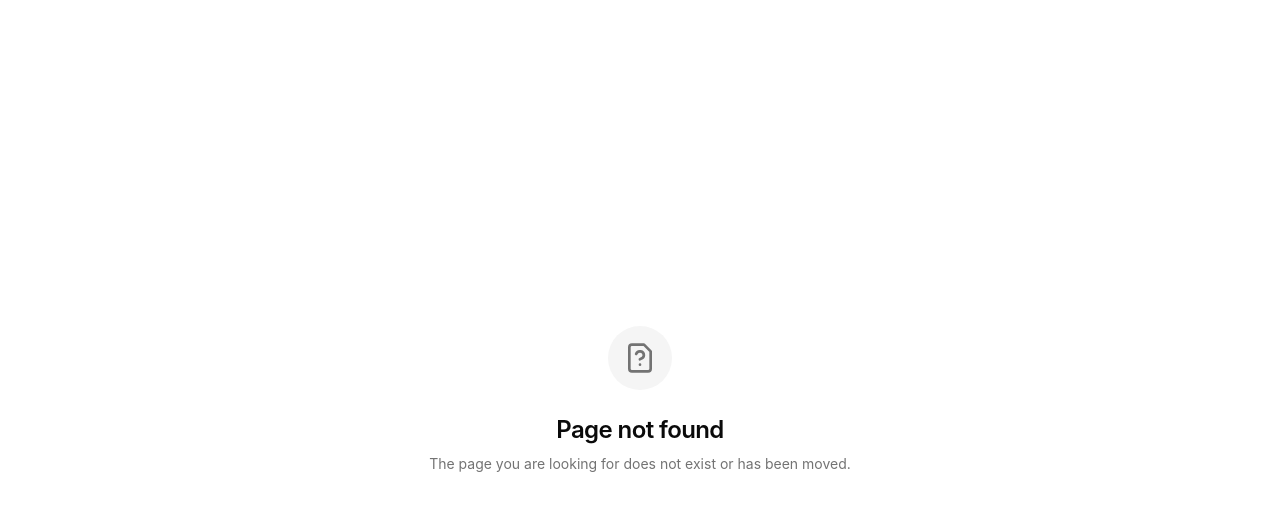
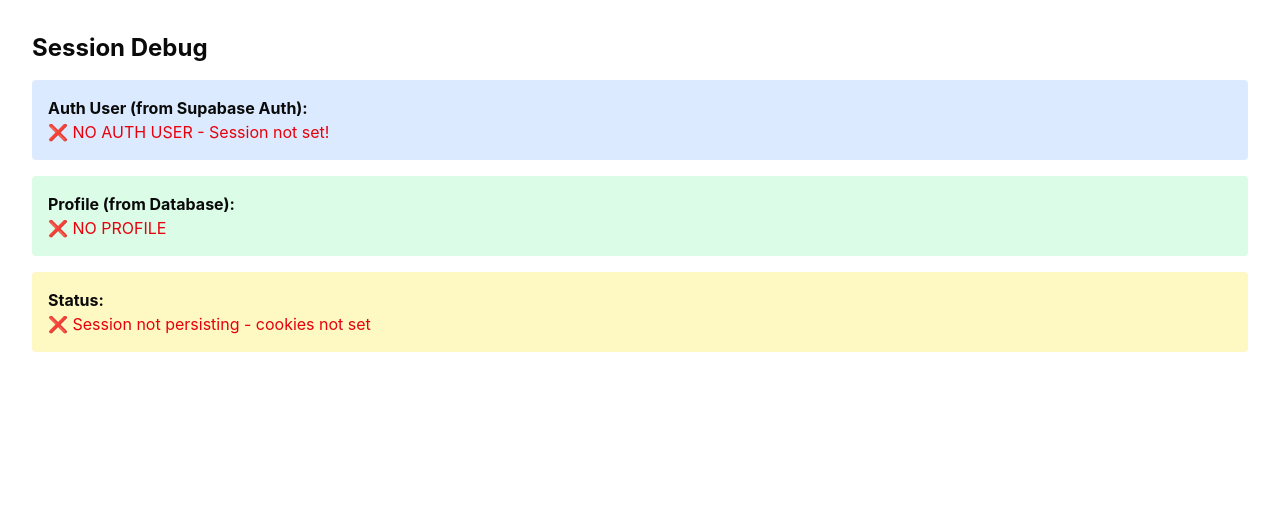
Before and after one commit to monkfatai-bot/supa-al, a Next.js app: page /auth/session-test in a window 1280 px wide. Before the commit this address had no page. Shown: the top 510 px of the page. Built offline with nearby package versions, Linux system fonts and the light colour scheme.

Commit message:
chore: add session debug page to verify auth state

```diff
--- /dev/null
+++ b/src/app/auth/session-test/page.tsx
@@ -0,0 +1,43 @@
+import { getAuthUser, getAuthenticatedUser } from "@/services/auth/session";
+
+export default async function SessionTestPage() {
+  const authUser = await getAuthUser();
+  const profile = await getAuthenticatedUser();
+
+  return (
+    <div className="p-8 space-y-4">
+      <h1 className="text-2xl font-bold">Session Debug</h1>
+
+      <div className="bg-blue-100 p-4 rounded">
+        <h2 className="font-bold">Auth User (from Supabase Auth):</h2>
+        {authUser ? (
+          <pre className="bg-white p-2 rounded text-sm overflow-auto">
+            {JSON.stringify(authUser, null, 2)}
+          </pre>
+        ) : (
+          <p className="text-red-600">❌ NO AUTH USER - Session not set!</p>
+        )}
+      </div>
+
+      <div className="bg-green-100 p-4 rounded">
+        <h2 className="font-bold">Profile (from Database):</h2>
+        {profile ? (
+          <pre className="bg-white p-2 rounded text-sm overflow-auto">
+            {JSON.stringify(profile, null, 2)}
+          </pre>
+        ) : (
+          <p className="text-red-600">❌ NO PROFILE</p>
+        )}
+      </div>
+
+      <div className="bg-yellow-100 p-4 rounded">
+        <h2 className="font-bold">Status:</h2>
+        {authUser && profile ? (
+          <p className="text-green-600">✅ Authenticated and ready for chat!</p>
+        ) : (
+          <p className="text-red-600">❌ Session not persisting - cookies not set</p>
+        )}
+      </div>
+    </div>
+  );
+}
```
